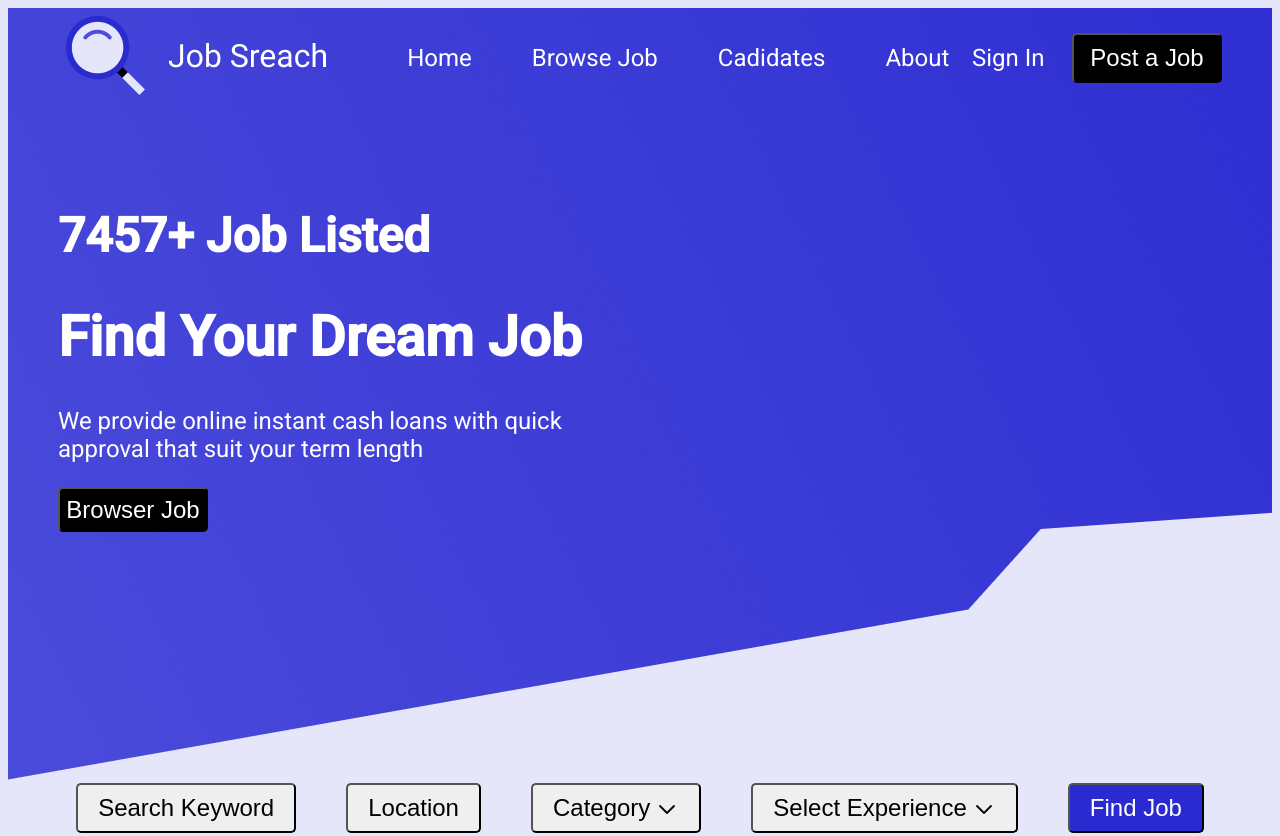
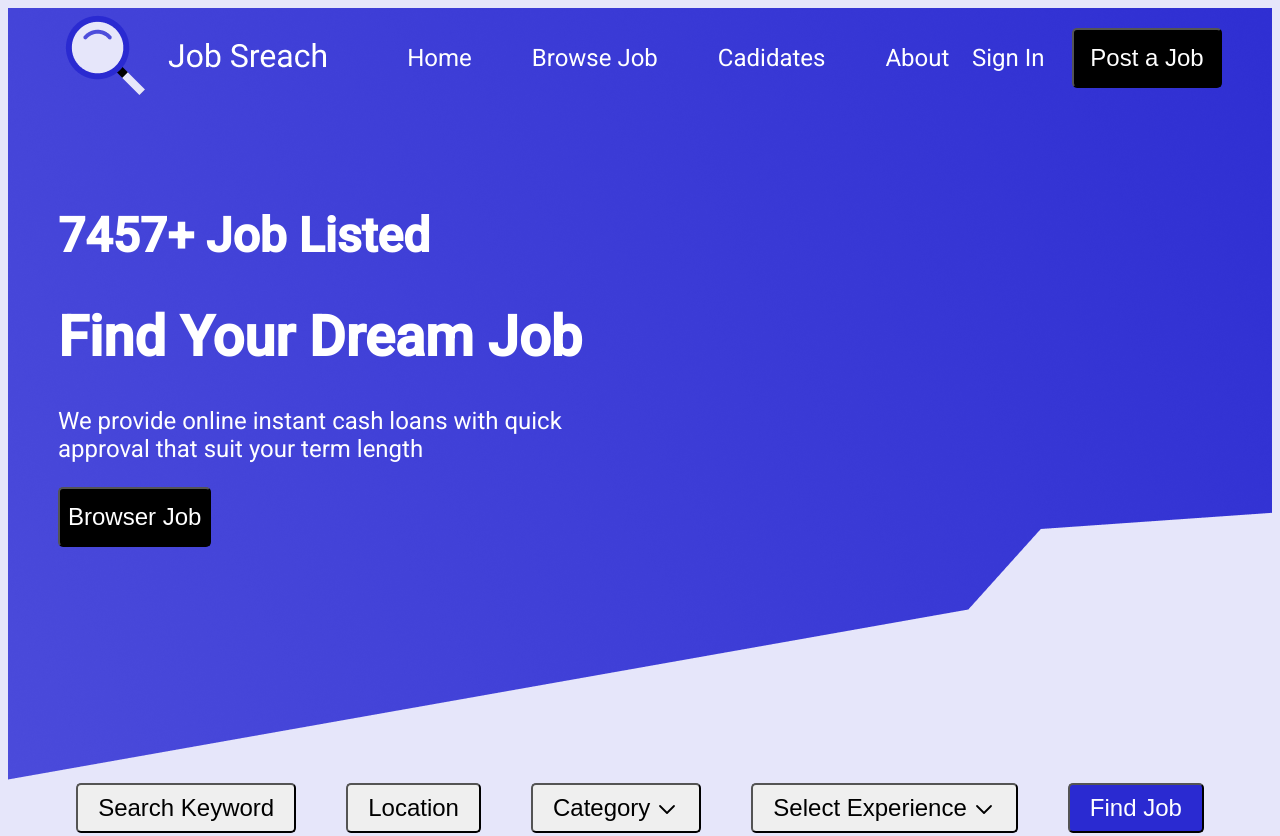
Before and after one commit to tsitsy/first-work, a website built with Vite: page index.html in a window 1280 px wide. Shown: the top 836 px of the page. Built offline with nearby package versions, Linux system fonts and the light colour scheme.

Commit message:
first commit

```diff
--- a/style.scss
+++ b/style.scss
@@ -49,9 +49,10 @@ header{
             -moz-border-radius: 5px;
             -ms-border-radius: 5px;
             -o-border-radius: 5px;
-            height: 50px;
+            height: 60px;
             width: 150px;
             font-size: 24px;
+            padding-inline: 8px;
 }
     }
 }
@@ -68,16 +69,17 @@ header{
         font-size: 24px;
     }
     button{
-        color: white;
+            color: white;
             background-color: black;
             border-radius: 5px;
             -webkit-border-radius: 5px;
             -moz-border-radius: 5px;
             -ms-border-radius: 5px;
             -o-border-radius: 5px;
-            height: 45px;
-            width: 150px;
+            height: 60px;
+            width: auto;
             font-size: 24px;
+            padding-inline: 8px;
     }
 }
 .popular{
@@ -192,10 +194,11 @@ header{
     -moz-border-radius: 5px;
     -ms-border-radius: 5px;
     -o-border-radius: 5px;
-    height: 45px;
-    width: 150px;
+    height:60px;
+    width: auto;
     font-size: 24px;
     margin-top: 50px;
+    padding-inline: 8px;
 
 }
 .fith{
```
